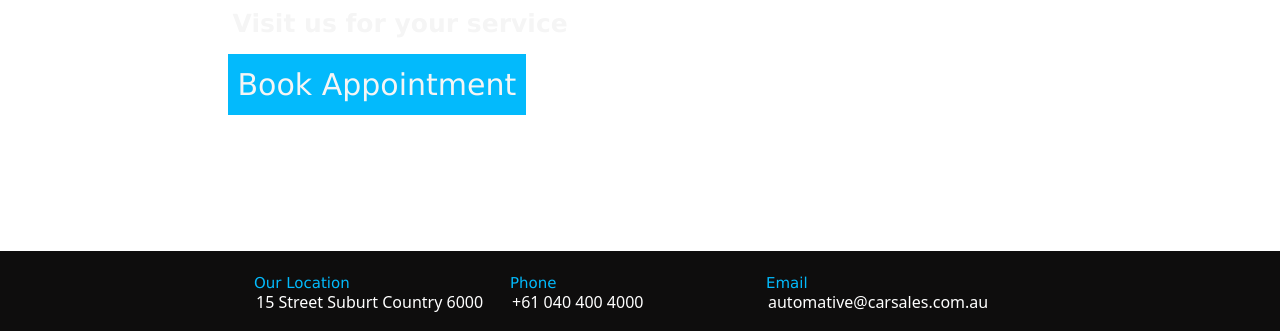
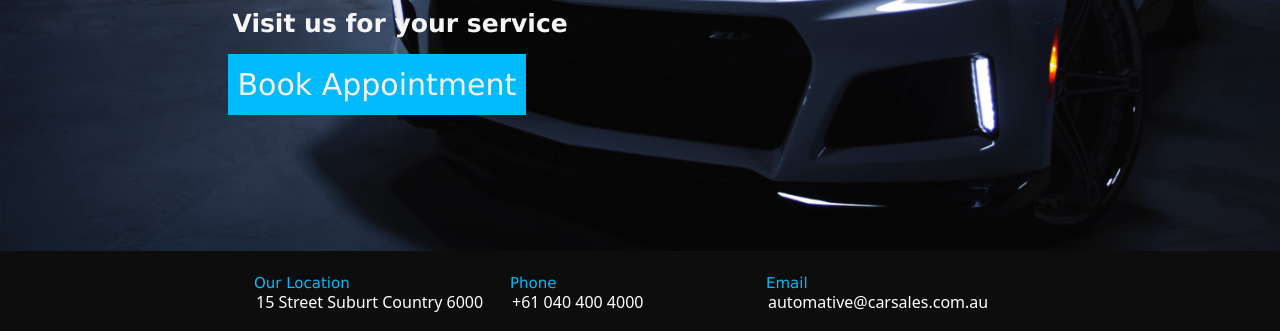
Before and after one commit to Suraj-Bhosale/module-5-test-car, a plain HTML site: page index.html in a window 1280 px wide. Shown: the part 469-800 px from the top of the page. Drawn offline with nearby package versions, Linux system fonts and the light colour scheme.

Commit message:
Update style.css

```diff
--- a/style.css
+++ b/style.css
@@ -117,7 +117,7 @@
     background-position: center;
     background-repeat: no-repeat;
     background-size: cover;
-    background-image: url("./images/car-bg.jpeg");
+    background-image: url("./car-bg.jpeg");
 }
 
 .flex-container-wrap-data{
```
